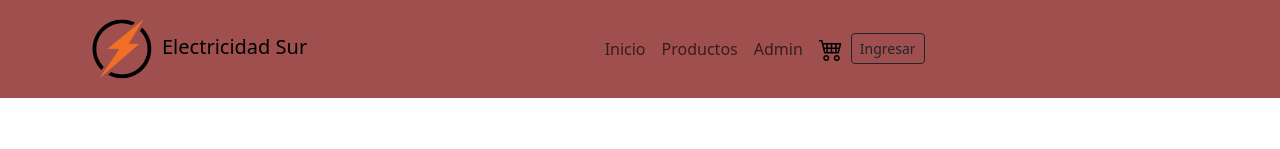
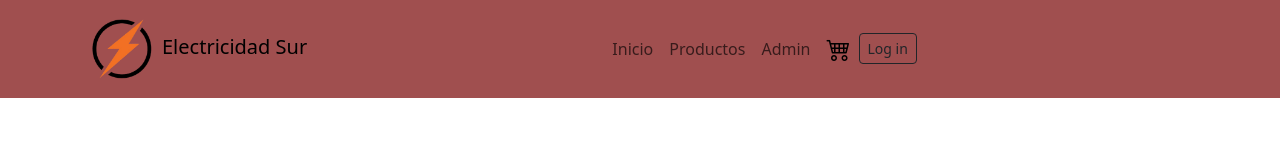
Before and after one commit to BoaglioC/ProyectoBoaglio25235, a React (Vite) app: page / in a window 1280 px wide. Shown: the top 149 px of the page. Built offline with nearby package versions, Linux system fonts and the light colour scheme.

Commit message:
Modifique el Log in y Lo out

```diff
--- a/src/componentes/Header.jsx
+++ b/src/componentes/Header.jsx
@@ -53,9 +53,9 @@ function Header() {
                   {/* Si esta si inicio sesion habilita el boton de "Cerrar Sesion", caso contrario
                   habilita el boton de Ingresar para poder ir a la pagina de Login */}
                   { (estaLogueado) ? (<div  style={{margin:"auto"}}>
-                    <button onClick={cerrarSesion} className="btn btn-outline-dark btn-sm">  Cerrar Sesión  </button>
+                    <button onClick={cerrarSesion} className="btn btn-outline-dark btn-sm">  Log out </button>
                     </div>): (<div style={{margin:"auto"}} >
-                    <button onClick= { ()=>{navigate('/ingresa')} } className="btn btn-outline-dark btn-sm" > Ingresar</button> </div>)
+                    <button onClick= { ()=>{navigate('/ingresa')} } className="btn btn-outline-dark btn-sm" > Log in</button> </div>)
                   }
 
                 </Nav>
```
